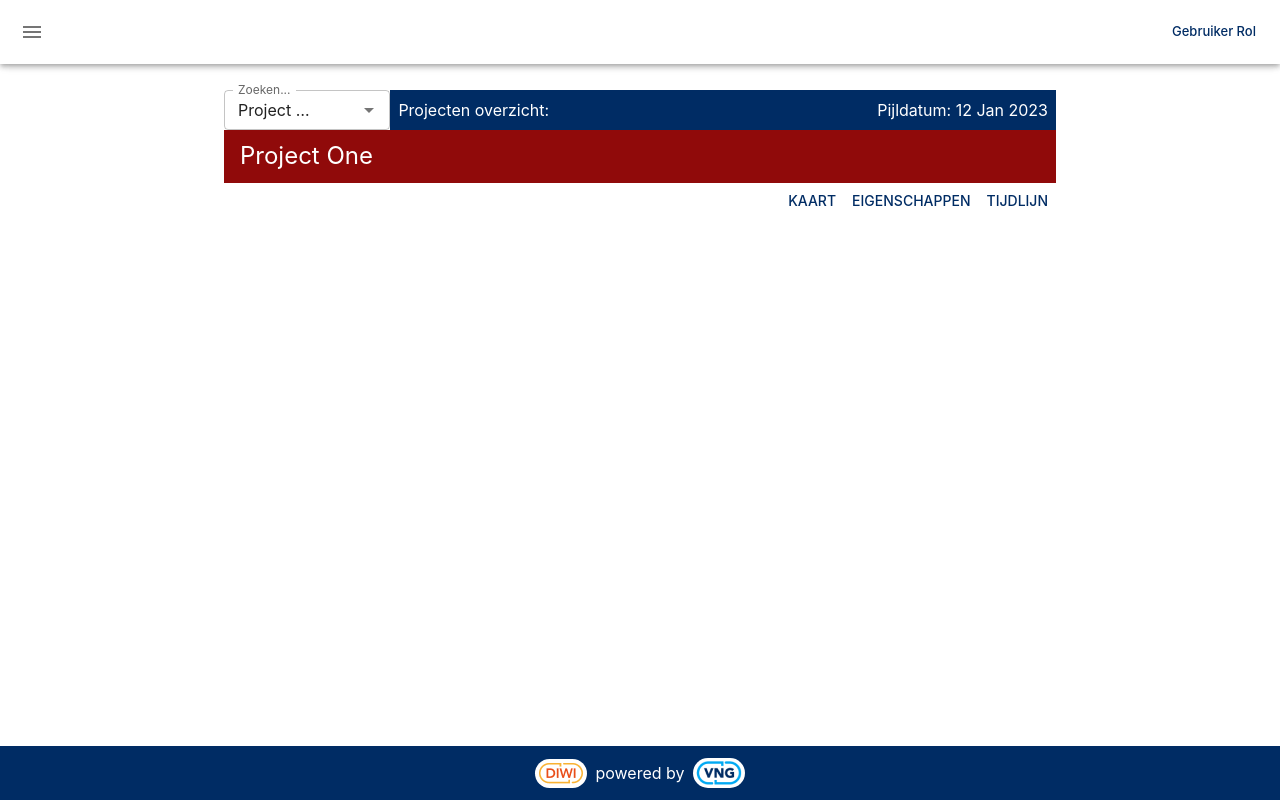
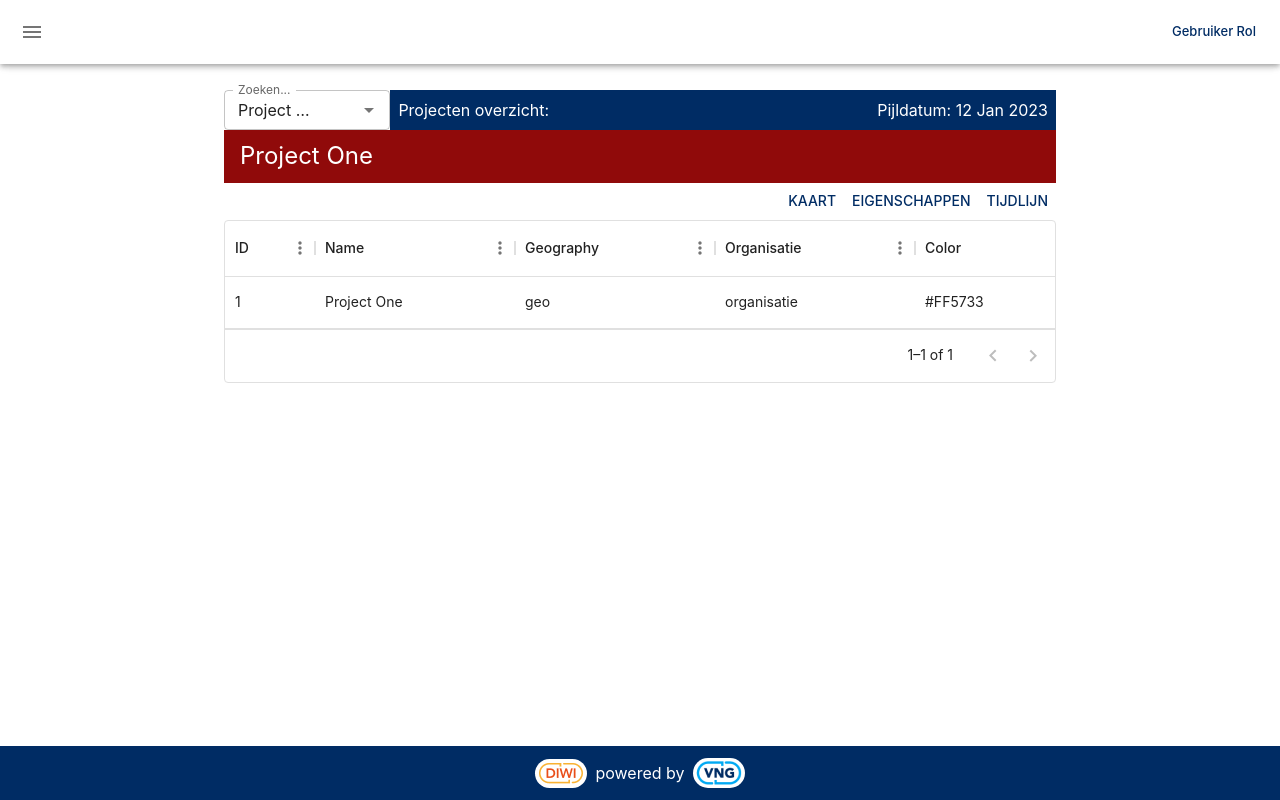
Before and after one commit to VNG-Realisatie/DIWI, a React (Create React App) app in the folder frontend/: page /projects/1 in a window 1280 px wide. Both pictures are taken after a click on the button "EIGENSCHAPPEN". Built offline with nearby package versions, Linux system fonts and the light colour scheme.

Commit message:
Add characteristic table in the details

```diff
--- a/frontend/src/pages/ProjectDetail.tsx
+++ b/frontend/src/pages/ProjectDetail.tsx
@@ -6,10 +6,40 @@ import { Details } from "../components/Details";
 import mapImg from "../assets/temp/map.png";
 import ProjectContext from "../context/ProjectContext";
 import AddCircleIcon from '@mui/icons-material/AddCircle';
+import timeLineImg from "../assets/temp/timeline.png";
+import { DataGrid, GridColDef } from "@mui/x-data-grid";
 
+const columns: GridColDef[] = [
+  { field: "id", headerName: "ID", width: 90 },
+  {
+    field: "name",
+    headerName: "Name",
+    width: 200,
+    editable: true,
+  },
+  {
+    field: "geo",
+    headerName: "Geography",
+    width: 200,
+    editable: true,
+  },
+  {
+    field: "organization",
+    headerName: "Organisatie",
+    width: 200,
+    editable: true,
+  },
+  {
+    field: "color",
+    headerName: "Color",
+    width: 200,
+    editable: true,
+  },
+];
 export const ProjectDetail = () => {
   const { selectedProject } = useContext(ProjectContext);
   const[selectedType,setSelectedType]=useState<"map"|"characteristics"|"timeline">("map")
+  console.log(selectedProject)
   return (
     <Stack direction="column" justifyContent="space-between" maxHeight="81vh">
       <Stack
@@ -61,6 +91,19 @@ export const ProjectDetail = () => {
          <img src={mapImg} alt="maps" style={{ paddingTop: "8px" }} />
         </Stack>
       </Stack>}
+      {selectedType==="timeline"&&<img src={timeLineImg} alt="timeline"/>}
+      {selectedType==="characteristics"&&  <DataGrid
+        rows={[selectedProject]}
+        columns={columns}
+        initialState={{
+          pagination: {
+            paginationModel: {
+              pageSize: 10,
+            },
+          },
+        }}
+        pageSizeOptions={[5]}
+      />}
     </Stack>
   );
 };
```
Also changed, not shown: frontend/src/assets/temp/timeline.png (added).
